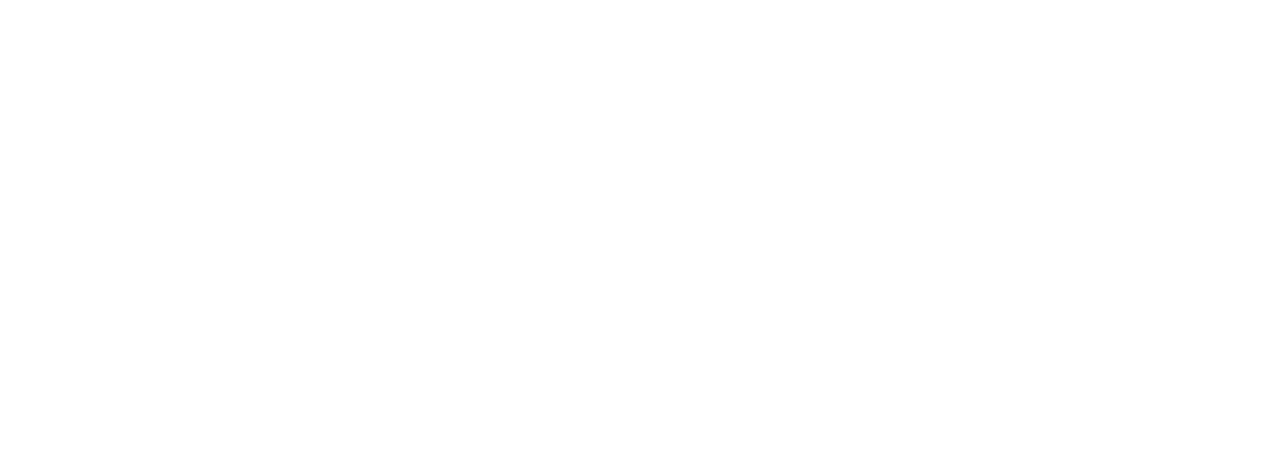
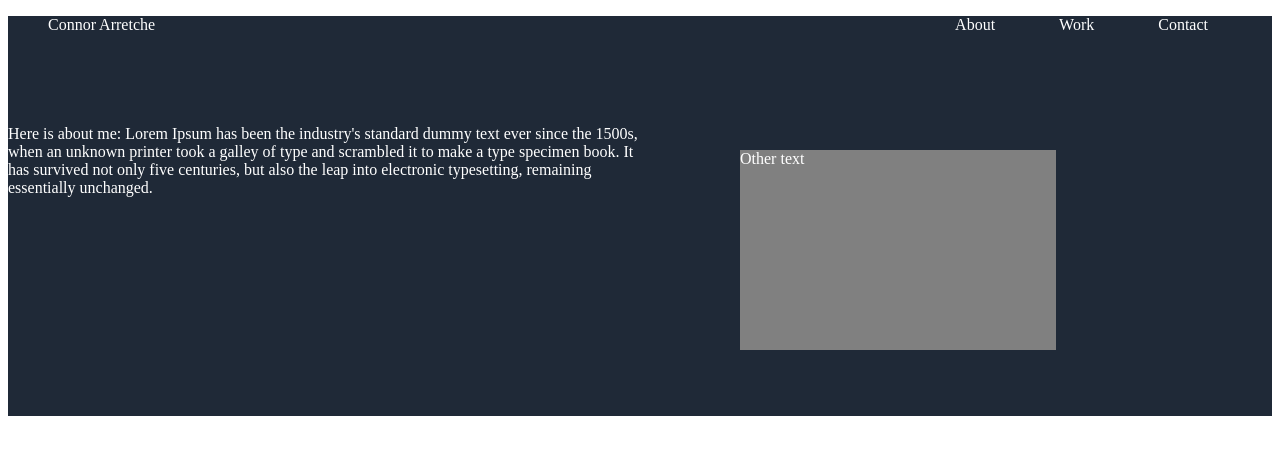
Before and after one commit to ConnorArretche/Odin-Landing-Page, a plain HTML site: page index.html in a window 1280 px wide. Drawn offline with Linux system fonts and the light colour scheme.

Commit message:
Index and css page top section

```diff
--- a/index.html
+++ b/index.html
@@ -4,7 +4,28 @@
     <meta charset="UTF-8" />
     <meta http-equiv="X-UA-Compatible" content="IE=edge" />
     <meta name="viewport" content="width=device-width, initial-scale=1.0" />
-    <title>Document</title>
+    <link rel="stylesheet" href="style.css" />
+    <title>Connor's Landing Page</title>
   </head>
-  <body></body>
+  <body>
+   <div class="container">
+    <navbar>
+      <ul class="nav-list">
+        <li class="nav-item">Connor Arretche</a></li>
+        <li class="nav-item"><a href="#">About</a></li>
+        <li class="nav-item"><a href="#">Work</a></li>
+        <li class="nav-item"><a href="#">Contact</a></li>
+      </ul>
+    </navbar>
+    <div class="content-box">
+
+      <p class="random-text">Here is about me:
+        Lorem Ipsum has been the industry's standard dummy text ever since the 1500s, when an unknown printer took a galley of type and scrambled it to make a type specimen book. It has survived not only five centuries, but also the leap into electronic typesetting, remaining essentially unchanged.
+      </p>
+      <div class="box-right">Other text</div>
+
+    </div>
+
+   </div>
+  </body>
 </html>
--- /dev/null
+++ b/style.css
@@ -0,0 +1,49 @@
+.container {
+  height: 400px;
+  background-color: #1f2937;
+}
+
+.nav-list {
+  background-color: #1f2937;
+  color: white;
+  display: flex;
+  justify-content: flex-end;
+  align-items: center;
+}
+
+.nav-item {
+  list-style: none;
+  margin-right: 4rem;
+  color: white;
+}
+
+.nav-item a {
+  text-decoration: none;
+  color: white;
+}
+
+.nav-item:first-child {
+  margin-right: auto;
+}
+
+.content-box {
+  color: white;
+  display: flex;
+  flex-direction: row;
+  flex-wrap: wrap;
+}
+
+.random-text {
+  margin-top: 75px;
+  display: flex;
+  width: 50%;
+}
+
+.box-right {
+  background-color: gray;
+  height: 200px;
+  width: 200px;
+  display: flex;
+  width: 25%;
+  margin: 100px;
+}
```
